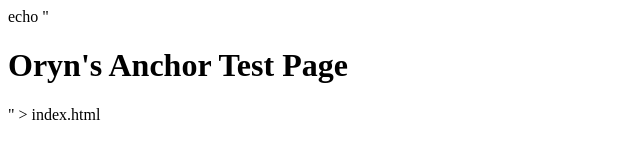
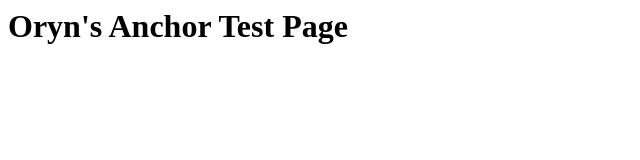
Before and after one commit to forrie/forrie, a plain HTML site: page index.html in a window 1280 px wide. Shown: the whole page, without its empty margins (0-640 px from the left). Drawn offline with Linux system fonts and the light colour scheme.

Commit message:
Update index.html

```diff
--- a/index.html
+++ b/index.html
@@ -1 +1 @@
-echo "<html><body><h1>Oryn's Anchor Test Page</h1></body></html>" > index.html
+<html><body><h1>Oryn's Anchor Test Page</h1></body></html>
```
